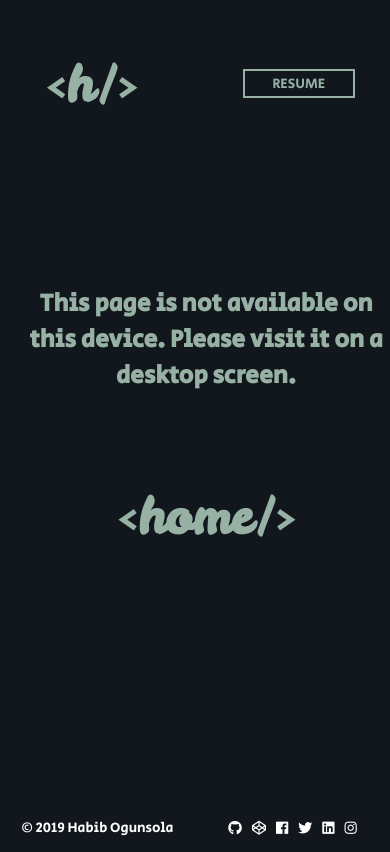
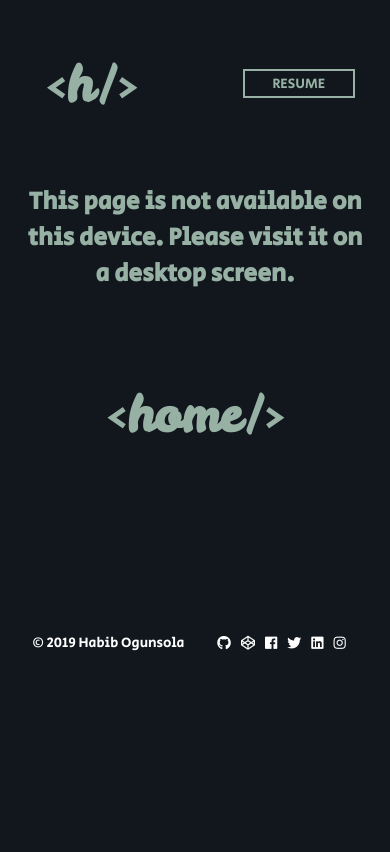
Before and after one commit to ogunsolahabib/portfolio-one, a React (Create React App) app: page /works in a window 390 px wide. Built offline with nearby package versions, Linux system fonts and the light colour scheme.

Commit message:
restructure the WorksPage component

```diff
--- a/public/style.css
+++ b/public/style.css
@@ -130,8 +130,10 @@ footer,
   grid-template-columns: 1fr 1fr;
 }
 .bottom > * {
-  margin: 0 auto;
+  margin-right: auto;
+  margin-left: 2vw;
 }
+
 .bottom > * ul {
   display: grid;
 }
@@ -363,9 +365,8 @@ footer i {
   .right.arrow-area {
     display: none;
   }
-  .matter,
-  .worksPage {
-    margin: 0.5em auto;
+  .matter {
+    margin: 1em auto;
   }
   .name-large {
     font-size: 35px;
@@ -387,9 +388,7 @@ footer i {
   }
   .not-available {
     display: block;
-    position: absolute;
-    top: 50%;
-    transform: translateY(-50%);
+
     text-align: center;
     font-size: 1.5em;
   }
@@ -436,15 +435,15 @@ footer i {
     height: 40px;
     font-size: 25px;
   }
-  footer {
-    position: absolute;
+  /* footer {
+    position: static;
     bottom: 0;
     left: 0;
     right: 0;
-  }
+    margin-top: auto;
+  } */
 }
-@media only screen and (max-width: 768px) {
-}
+
 @media only screen and (max-width: 500px) {
   body {
     padding: 0 1em;
@@ -493,6 +492,9 @@ footer i {
   .mobile-works .worksPage {
     margin: auto auto;
   }
+  .mobile-works .not-available {
+    display: none;
+  }
   .dir-btn {
     position: relative;
   }
--- /dev/null
+++ b/src/Pages/WorksPage.js
@@ -0,0 +1,18 @@
+import React from "react";
+import Header from "../components/Header";
+import Footer from "../components/Footer";
+import NA from "../components/NA";
+import Works from "../components/Works";
+const WorksPage = () => {
+  return (
+    <div className="worksPage">
+      <Header />
+      <div className="matter">
+        <Works />
+        <NA />
+      </div>
+      <Footer />
+    </div>
+  );
+};
+export default WorksPage;
--- a/src/components/App.js
+++ b/src/components/App.js
@@ -1,14 +1,14 @@
 import React from "react";
-import {BrowserRouter, Switch, Route} from "react-router-dom";
+import { BrowserRouter, Switch, Route } from "react-router-dom";
 import Me from "../Pages/Me";
-import Works from "../Pages/Works";
+import WorksPage from "../Pages/WorksPage";
 class App extends React.Component {
   render() {
     return (
       <BrowserRouter basename={process.env.PUBLIC_URL}>
         <Switch>
           <Route path="/" exact component={Me} />
-          <Route path="/works" exact component={Works} />
+          <Route path="/works" exact component={WorksPage} />
         </Switch>
       </BrowserRouter>
     );
--- a/src/Pages/Works.js
+++ b/src/components/Works.js
@@ -1,10 +1,8 @@
 import React from "react";
-import Header from "../components/Header";
-import Footer from "../components/Footer";
+
 import Work from "../components/Work";
 import Loader from "../components/Loader";
-import NA from "../components/NA";
-class Works extends React.Component {
+class WorksPage extends React.Component {
   state = {
     index: 0,
     isLoading: false,
@@ -78,9 +76,6 @@ class Works extends React.Component {
   }
   render() {
     return (
-      <div className="worksPage">
-        <Header />
-        <div className="matter">
       <div className="works">
         <div className="dir-btn left-btn">
           <button onClick={this.prev.bind(this)} className="btn btn-arrow">
@@ -100,11 +95,7 @@ class Works extends React.Component {
           </button>
         </div>
       </div>
-          <NA />
-        </div>
-        <Footer />
-      </div>
     );
   }
 }
-export default Works;
+export default WorksPage;
```
Also changed, not shown: src/Pages/Me.js (+40 -7 lines). Lines whose indentation alone changed are shown as unchanged.
